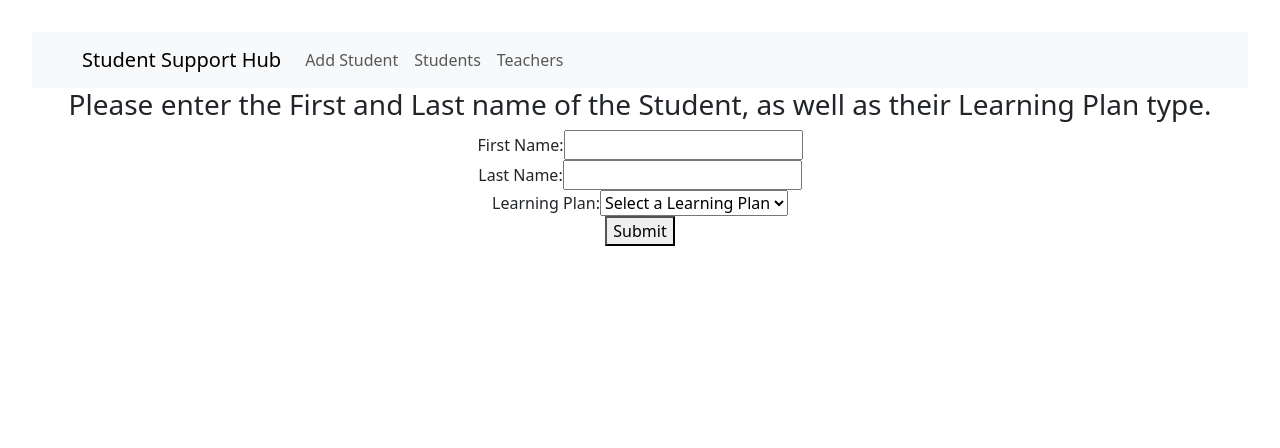
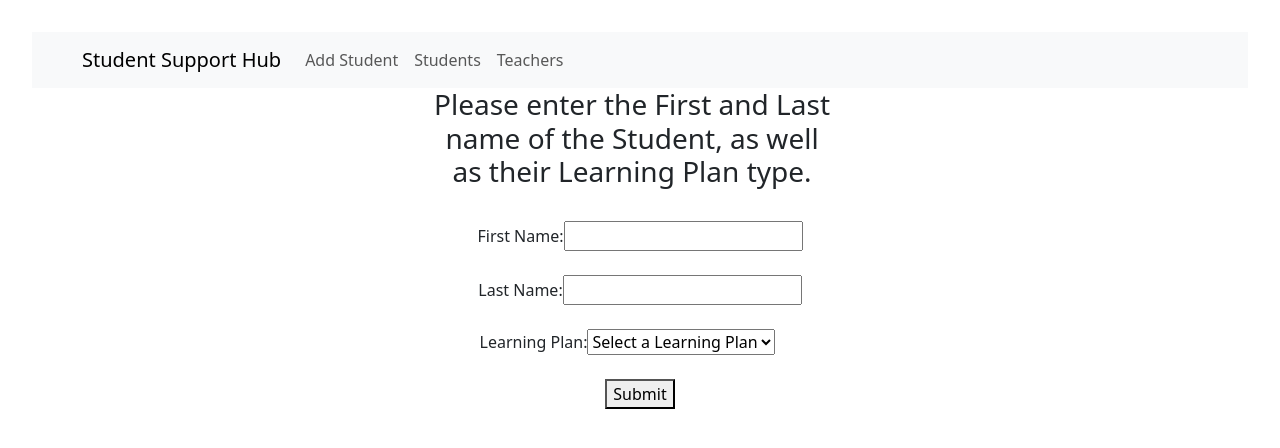
Before and after one commit to tkennelly/Student_Support_Hub, a React (Vite) app in the folder StudentSupportHub/: page /addstudent in a window 1280 px wide. Shown: the top 448 px of the page. Built offline with nearby package versions, Linux system fonts and the light colour scheme.

Commit message:
styled teachers

```diff
--- a/StudentSupportHub/src/App.css
+++ b/StudentSupportHub/src/App.css
@@ -13,6 +13,10 @@
 }
 
 .student-name {
+  color: blue;
+}
+
+.teacher-name {
   color: blue;
 }
 
@@ -32,3 +36,15 @@
   justify-content: center !important;
   margin-left: 400px;
 }
+
+.please {
+  max-width: 400px;
+  display: flex !important;
+  justify-content: row !important;
+  justify-content: center !important;
+  margin-left: 400px;
+}
+
+.lp-dropdown {
+margin-right: 25px;
+}
--- a/StudentSupportHub/src/components/Caseworker/AddStudent.jsx
+++ b/StudentSupportHub/src/components/Caseworker/AddStudent.jsx
@@ -37,7 +37,8 @@ const AddStudent = ()=>{
   return (
     <form onSubmit={handleSubmit}>
       <div>
-        <h3>Please enter the First and Last name of the Student, as well as their Learning Plan type.</h3>
+        <h3 className="please">Please enter the First and Last name of the Student, as well as their Learning Plan type.</h3>
+        <br/>
         <label htmlFor="first_name">First Name:</label>
         <input
           type="text"
@@ -48,6 +49,7 @@ const AddStudent = ()=>{
           required
         />
       </div>
+      <br/>
       <div>
         <label htmlFor="last_name">Last Name:</label>
         <input
@@ -59,7 +61,8 @@ const AddStudent = ()=>{
           required
         />
       </div>
-      <div>
+      <br/>
+      <div className="lp-dropdown">
         <label htmlFor="learning_plan">Learning Plan:</label>
         <select
           id="learning_plan"
@@ -73,6 +76,7 @@ const AddStudent = ()=>{
           <option value="504">504</option>
         </select>
       </div>
+      <br/>
       <button type="submit">Submit</button>
     </form>
   )
--- a/StudentSupportHub/src/components/Caseworker/TeacherCard.jsx
+++ b/StudentSupportHub/src/components/Caseworker/TeacherCard.jsx
@@ -22,7 +22,9 @@ console.log(teacher)
   return teacher ? (
       <div className='teacher-page'>
           <div className='teacher-details'>
-              <h2>Name: {teacher.first_name} {teacher.last_name}</h2>
+            <br/>
+              <h2>{teacher.first_name} {teacher.last_name}</h2>
+            <br/>
               <h3>Email: {teacher.email}</h3>
           </div>
       </div>
--- a/StudentSupportHub/src/components/Caseworker/TeacherList.jsx
+++ b/StudentSupportHub/src/components/Caseworker/TeacherList.jsx
@@ -1,6 +1,8 @@
 import { useState, useEffect } from 'react'
 import axios from 'axios'
 import { useNavigate } from 'react-router-dom'
+import '../../App.css'
+
 
 const TeacherList = ({allTeachers, setAllTeachers}) => {
 
@@ -20,10 +22,12 @@ const TeacherList = ({allTeachers, setAllTeachers}) => {
 
     return allTeachers ? (
       <div className="teacher-list">
+        <h1> Teachers </h1>
+        <br/>
           {
               allTeachers.map((teacher, key) => (
                   <div key={key} onClick={()=>showTeacher(teacher.first_name)} className="teacher">
-                      <h2>{teacher.first_name} {teacher.last_name}</h2>
+                      <h2 className="teacher-name">{teacher.first_name} {teacher.last_name}</h2>
 
                   </div>
               ))
```
